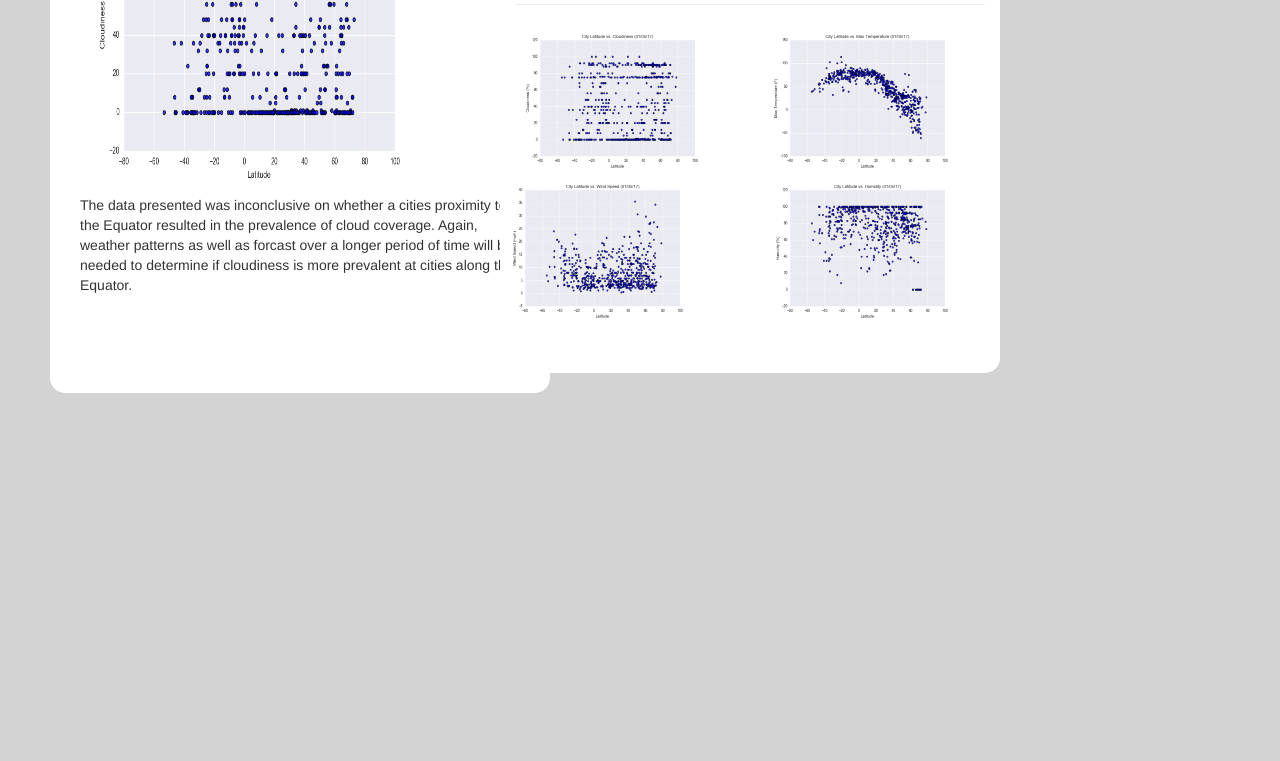
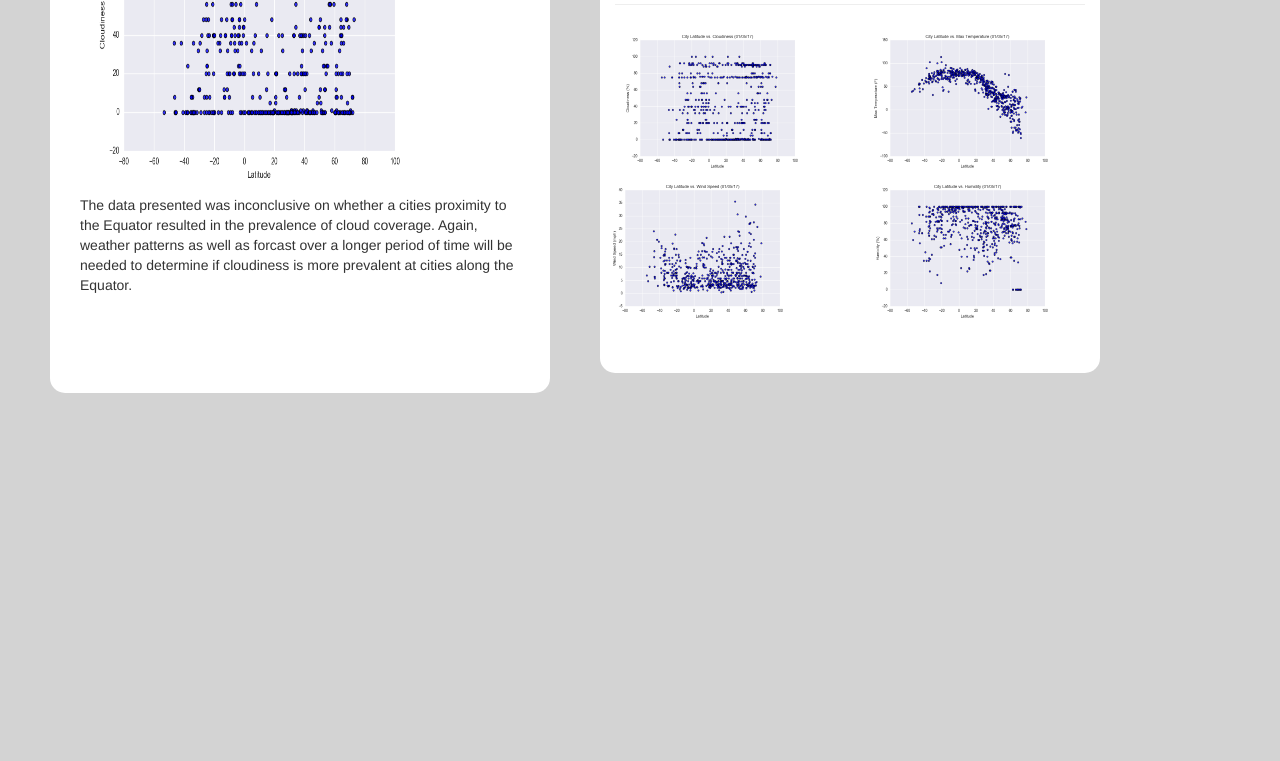
Before and after one commit to Tomcat92/HTMLWK12, a plain HTML site: page Clouds.html in a window 1280 px wide. Shown: the part 339-1100 px from the top of the page. Drawn offline with nearby package versions, Linux system fonts and the light colour scheme.

Commit message:
Updated Image file

```diff
--- a/css/style.css
+++ b/css/style.css
@@ -24,7 +24,7 @@
   width:500px;
   height:450px;
   position:relative;
-  left:500px;
+  left:600px;
   bottom:500px;
   margin: 10px 15px 20px;
   /* display:flex; */
```
Also changed, not shown: Images/ScreenShot.png (added), 2 other files.
